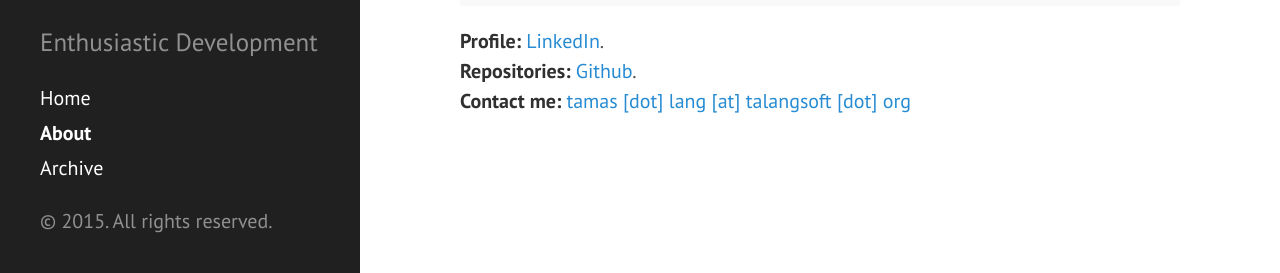
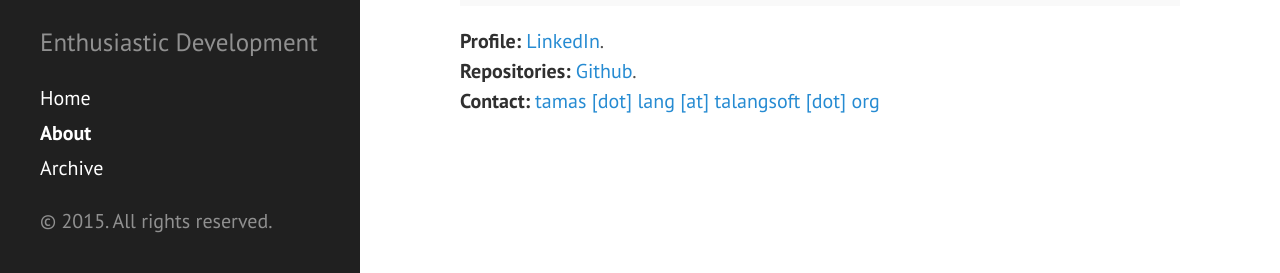
Before and after one commit to timeamolnar/tamaslang.github.io, a Jekyll site: the page built from about.md, in a window 1280 px wide and 960 px high. Shown: the part 684-957 px from the top of the window. Built offline with Jekyll 4.4.1, drawn with Linux system fonts in a browser that asks for light colours; Markdown is read by kramdown in place of the engine named in the settings.

```diff
--- a/about.md
+++ b/about.md
@@ -18,4 +18,4 @@ title: About
 
 <strong>Profile: </strong><a href="https://uk.linkedin.com/in/tamaslang" target="_blank">LinkedIn</a>.<br/>
 <strong>Repositories: </strong><a href="https://github.com/tamaslang" target="_blank">Github</a>.<br/>
-<strong>Contact me: </strong><a href="javascript:linkTo_UnCryptMailto('nbjmup;ubnbt/mbohAubmbohtpgu/psh');">tamas [dot] lang [at] talangsoft [dot] org</a>
+<strong>Contact: </strong><a href="javascript:linkTo_UnCryptMailto('nbjmup;ubnbt/mbohAubmbohtpgu/psh');">tamas [dot] lang [at] talangsoft [dot] org</a>
```
